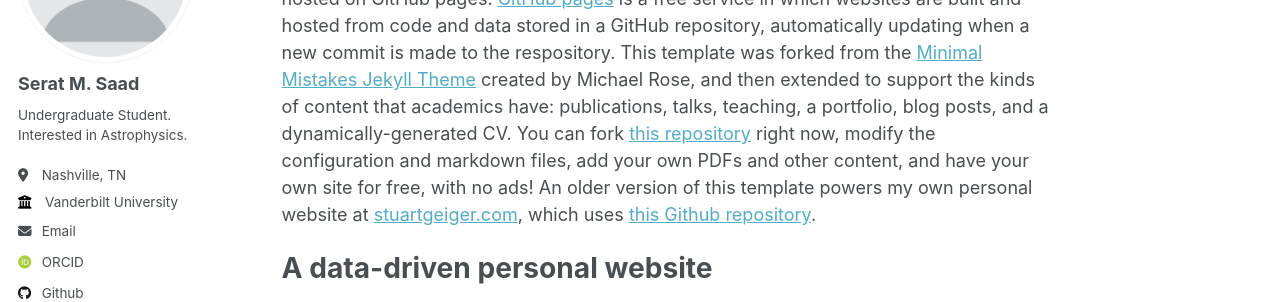
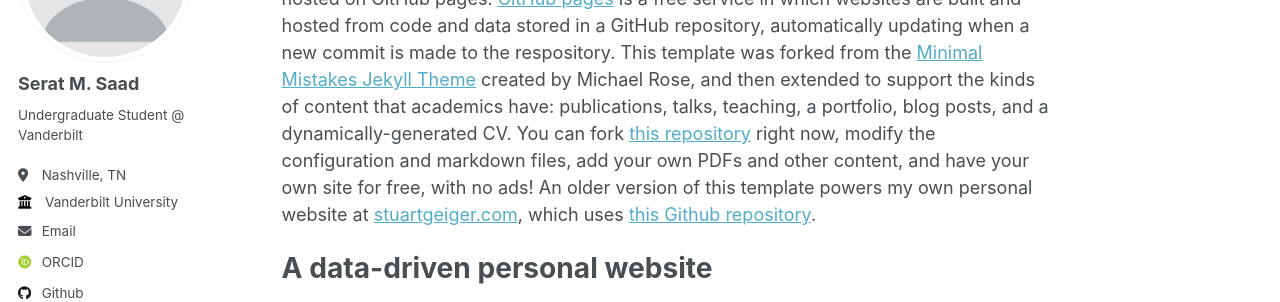
Before and after one commit to seratsaad/seratsaad.github.io, a Jekyll site: the page built from _pages/about.md, in a window 1280 px wide. Shown: the part 218-520 px from the top of the page. Built offline with Jekyll 4.4.1, drawn with Linux system fonts in a browser that asks for light colours; some web fonts are replaced.

Commit message:
Update _config.yml

```diff
--- a/_config.yml
+++ b/_config.yml
@@ -12,9 +12,9 @@
 title_separator          : "-"
 name                     : &name "Serat M. Saad"
 description              : &description "personal description"
-url                      : https://academicpages.github.io # the base hostname & protocol for your site e.g. "https://mmistakes.github.io"
+url                      : https://seratsaad.github.io # the base hostname & protocol for your site e.g. "https://mmistakes.github.io"
 baseurl                  : "" # the subpath of your site, e.g. "/blog"
-repository               : "academicpages/academicpages.github.io"
+repository               : "seratsaad/seratsaad.github.io"
 
 # Site Author - The following control what appear as part of the author content on the side bar.
 #               If a field is blank the icon and link will not appear, otherwise it will be shown.
@@ -24,7 +24,7 @@
   avatar           : "profile.png"
   name             : "Serat M. Saad"
   pronouns         : # example: "she/her"
-  bio              : "Undergraduate Student. Interested in Astrophysics."
+  bio              : "Undergraduate Student @ Vanderbilt"
   location         : "Nashville, TN"
   employer         : "Vanderbilt University"
   uri              : # URL
```
